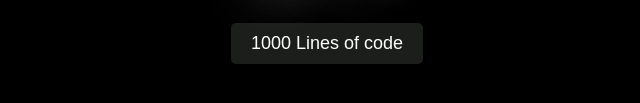
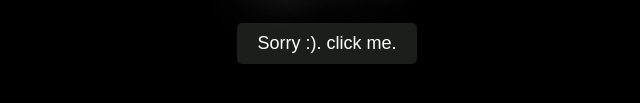
Before and after one commit to VannStudent/Flowerss, a plain HTML site: page index.html in a window 1280 px wide. Shown: the part 449-552 px from the top of the page, 313-953 px from the left. Drawn offline with Linux system fonts and the light colour scheme.

Commit message:
Update index.html

```diff
--- a/index.html
+++ b/index.html
@@ -160,7 +160,7 @@
       <li>U</li>
     </ul>
     <div class="btn">
-      <a href="flow.html"><button>1000 Lines of code </button></a>
+      <a href="flow.html"><button>Sorry :). click me. </button></a>
     </div>
   </div>
 
```
